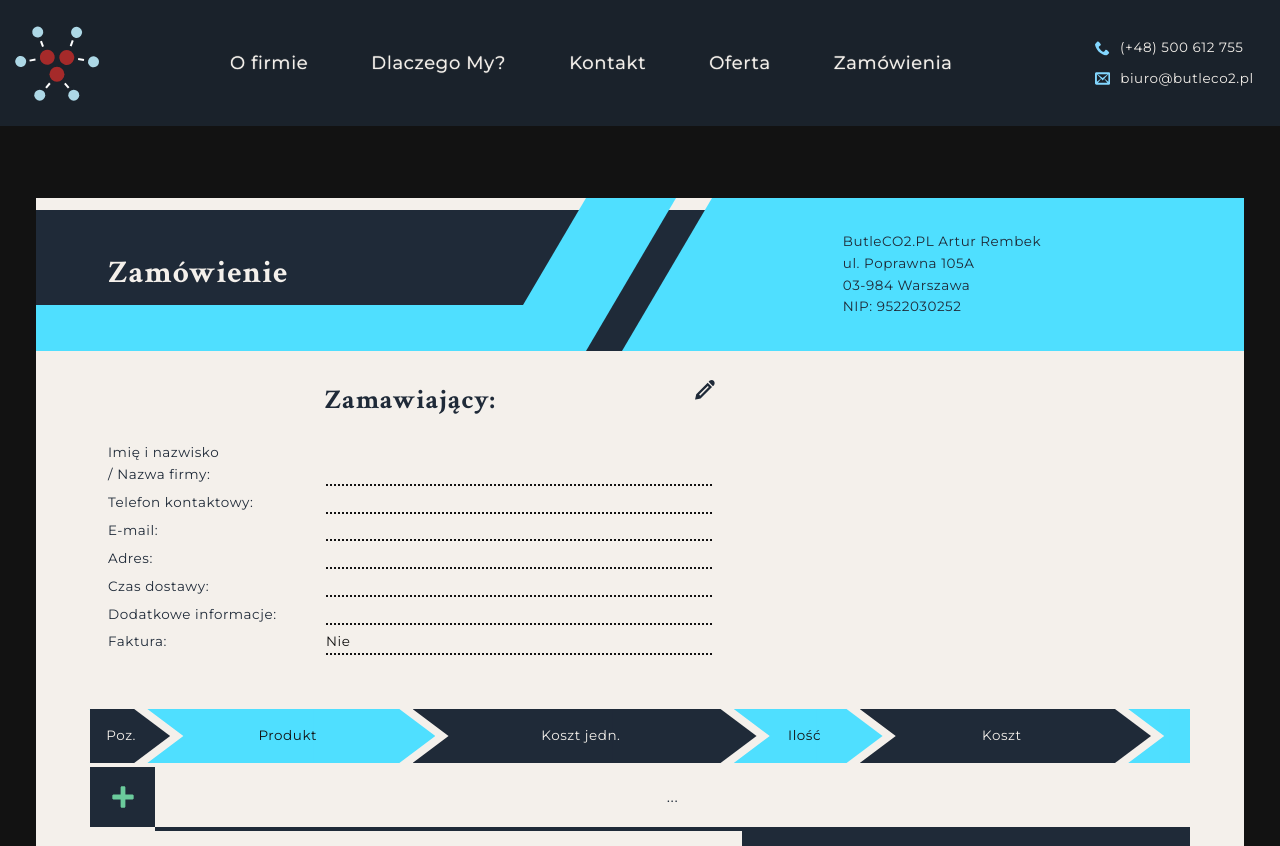
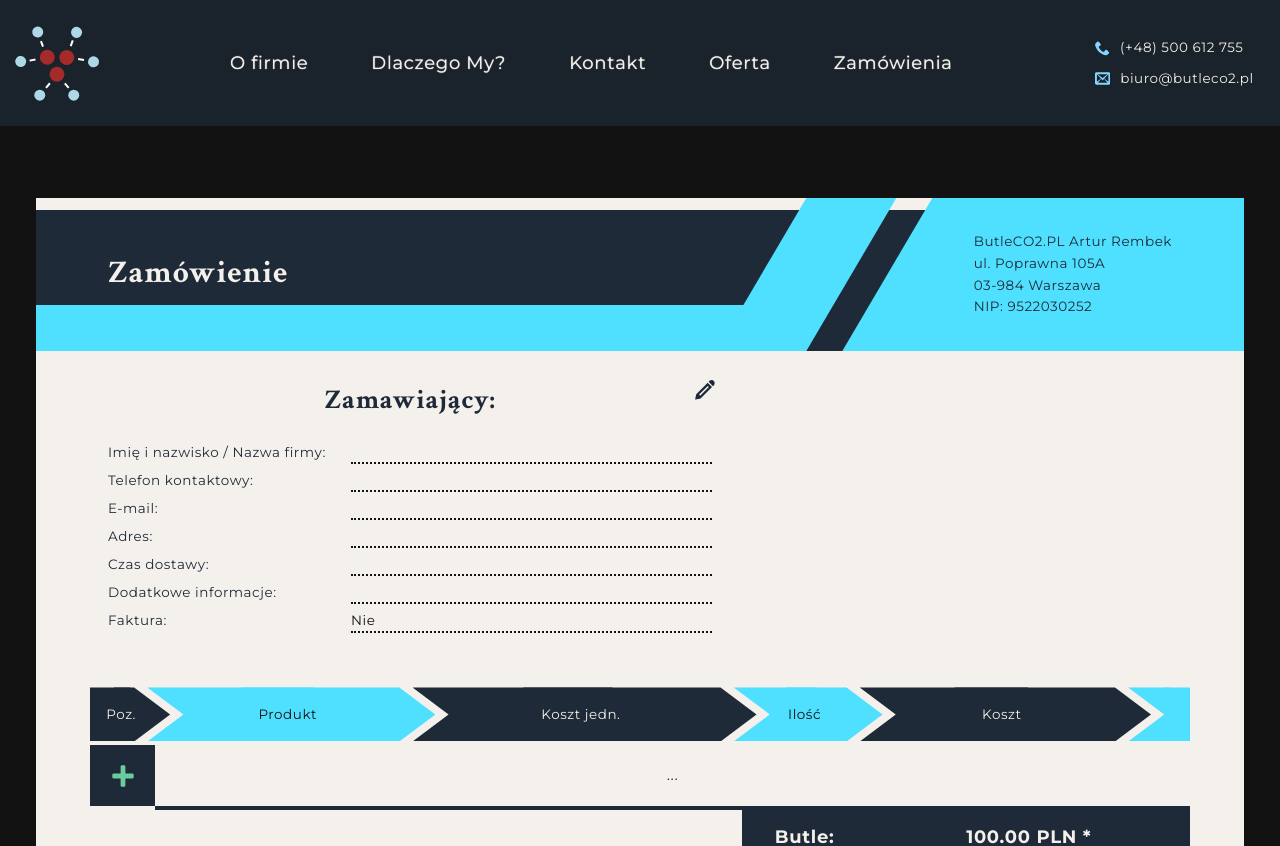
Before and after one commit to AMichalMurawski/butleCO2, a React (Vite) app: page /orders in a window 1280 px wide. Shown: the top 846 px of the page. Built offline with nearby package versions, Linux system fonts and the light colour scheme.

Commit message:
Order - Header media

```diff
--- a/src/components/Order/Header/Header.styled.ts
+++ b/src/components/Order/Header/Header.styled.ts
@@ -4,7 +4,7 @@ import { H2, P } from '../../../styles';
 export const HeaderWraper = styled.div`
   display: flex;
   flex-direction: column;
-  height: 12rem;
+  height: 10em;
   width: 100%;
   overflow: hidden;
 
@@ -16,14 +16,13 @@ export const HeaderWraper = styled.div`
 
 export const HeaderTitle = styled.div`
   position: relative;
-  flex: 0 0 50%;
   display: flex;
   flex-direction: column;
   justify-content: center;
   align-items: center;
   z-index: 2;
   padding: 1rem 4rem 0;
-  width: 100%;
+  width: 120%;
   z-index: 0;
 
   ${({theme}) => theme.media.t} {
@@ -56,14 +55,17 @@ export const HeaderTitle = styled.div`
 export const Title = styled(H2)`
   position: relative;
   text-align: left;
+  align-self: start;
   color: ${({ theme }) => theme.color.text};
+  padding: 0;
+  margin-bottom: 0;
 
   &::before {
     content: '';
     position: absolute;
     top: -0.5rem;
     left: -600px;
-    width: 1200px;
+    width: max(200vw, 1200px);
     height: 600%;
     background-color: ${({ theme }) => theme.color.structural};
     z-index: -1;
@@ -97,10 +99,10 @@ export const InvoiceAddress = styled.div`
   display: flex;
   flex-direction: column;
   justify-content: center;
-  align-items: center;
+  align-items: end;
   gap: 0;
+  padding-inline: 4rem;
   width: 100%;
-  height: 100%;
   color: ${({ theme }) => theme.color.text};
   text-align: left;
   z-index: 1;
--- a/src/components/Order/Order.tsx
+++ b/src/components/Order/Order.tsx
@@ -19,7 +19,7 @@ const Order: React.FC = () => {
         initialValues={order.client}
         onClick={() => modalState('client')}
         autoMargin="right"
-        labelWidth="200px"
+        labelWidth="12.5rem"
       />
       <ClientInvoiceWraper $isInvoice={order.client.invoice}>
         <Client
@@ -28,7 +28,7 @@ const Order: React.FC = () => {
           initialValues={order.company}
           onClick={() => modalState('company')}
           autoMargin="left"
-          labelWidth="100px"
+          labelWidth="6.25rem"
         />
       </ClientInvoiceWraper>
       <ProductsList addProduct={() => modalState('products')} />
```
